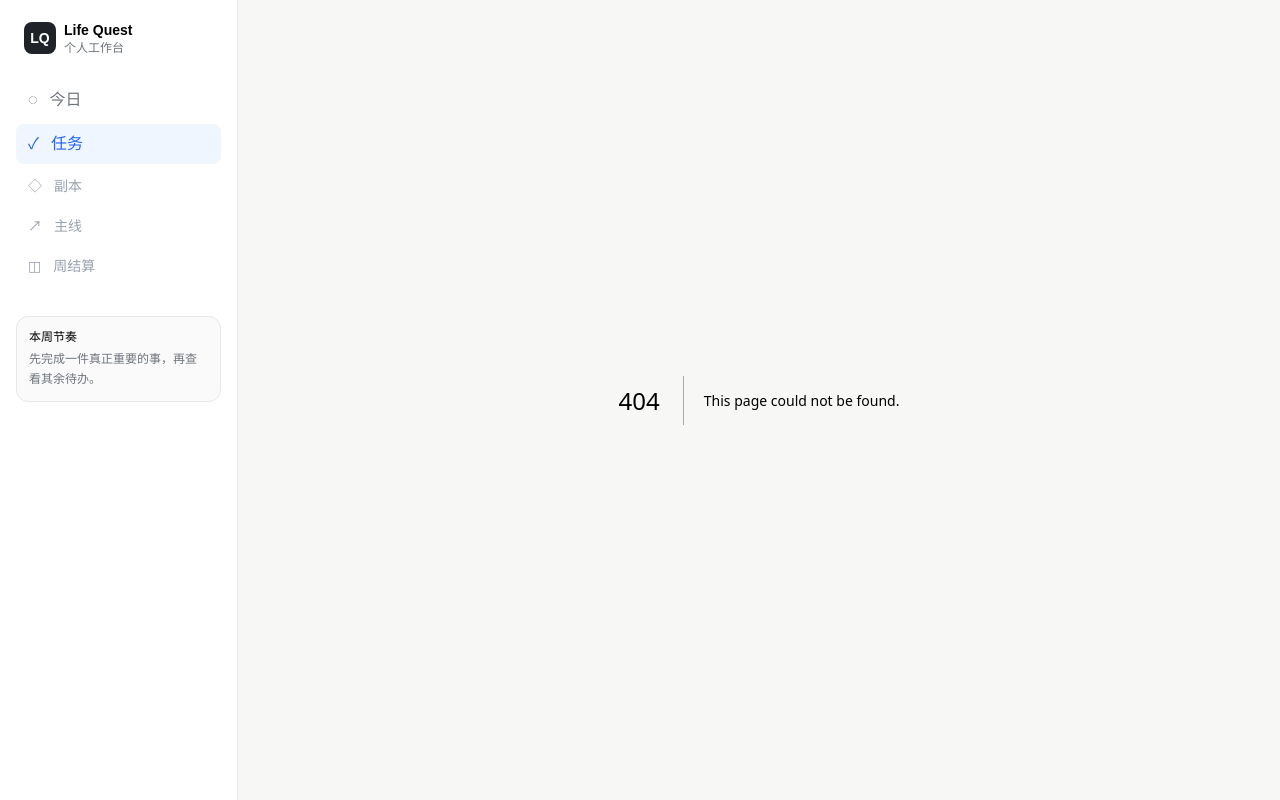
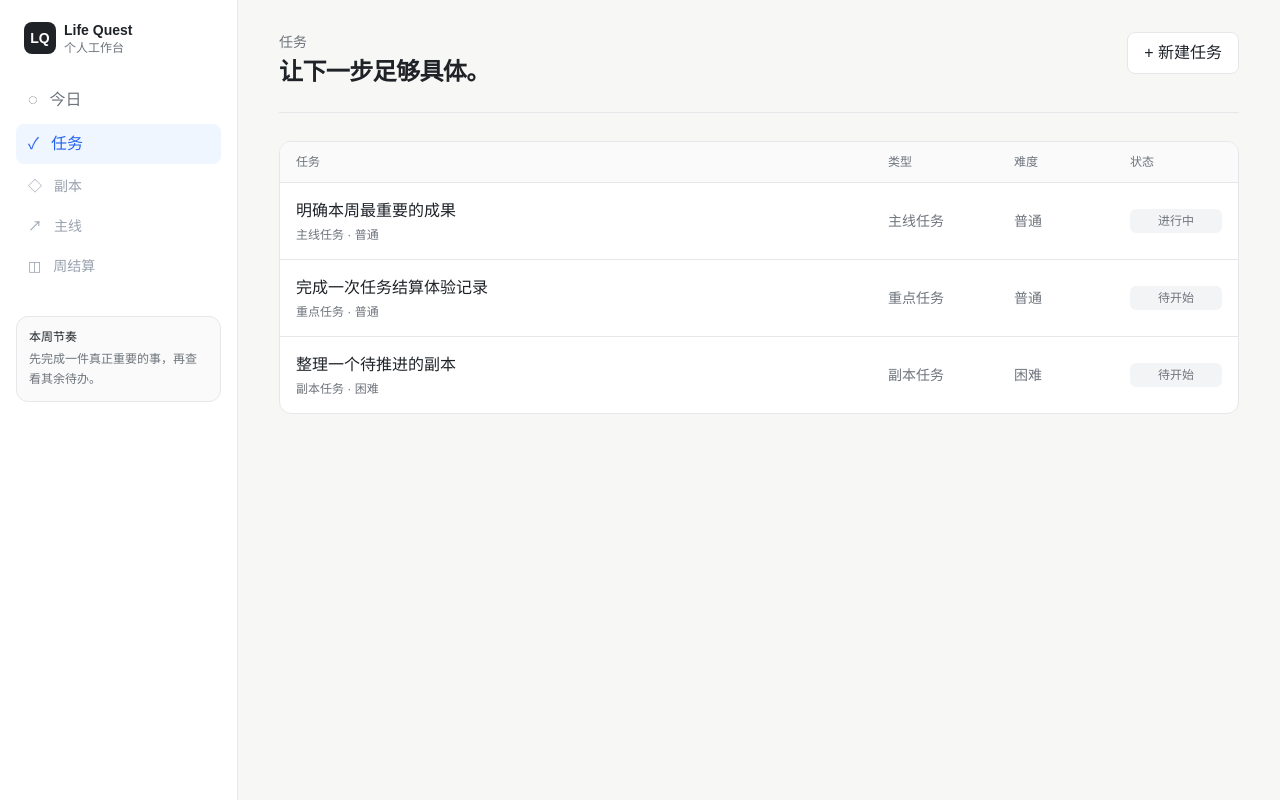
Before and after one commit to Dong-Sky/life-quest, a Next.js app: page /quests in a window 1280 px wide. Before the commit this address had no page. Built offline with nearby package versions, Linux system fonts and the light colour scheme.

Commit message:
feat: add app/quests/page.tsx

```diff
--- /dev/null
+++ b/app/quests/page.tsx
@@ -0,0 +1,33 @@
+const quests = [
+  { title: "明确本周最重要的成果", type: "主线任务", difficulty: "普通", state: "进行中" },
+  { title: "完成一次任务结算体验记录", type: "重点任务", difficulty: "普通", state: "待开始" },
+  { title: "整理一个待推进的副本", type: "副本任务", difficulty: "困难", state: "待开始" },
+];
+
+export default function QuestsPage() {
+  return (
+    <div className="mx-auto max-w-5xl px-5 py-8 sm:px-8">
+      <header className="flex flex-wrap items-start justify-between gap-4 border-b border-[var(--line)] pb-6">
+        <div>
+          <p className="text-sm text-[var(--muted)]">任务</p>
+          <h1 className="mt-1 text-2xl font-semibold tracking-tight">让下一步足够具体。</h1>
+        </div>
+        <button className="rounded-lg border border-[var(--line)] bg-white px-4 py-2 text-sm font-medium hover:bg-gray-50">+ 新建任务</button>
+      </header>
+
+      <section className="mt-7 overflow-hidden rounded-xl border border-[var(--line)] bg-white">
+        <div className="grid grid-cols-[minmax(0,1fr)_auto] gap-4 border-b border-[var(--line)] bg-[#fafafa] px-4 py-3 text-xs text-[var(--muted)] sm:grid-cols-[minmax(0,1fr)_110px_100px_92px]">
+          <span>任务</span><span className="hidden sm:block">类型</span><span className="hidden sm:block">难度</span><span>状态</span>
+        </div>
+        {quests.map((quest) => (
+          <article className="grid grid-cols-[minmax(0,1fr)_auto] items-center gap-4 border-b border-[var(--line)] px-4 py-4 last:border-b-0 sm:grid-cols-[minmax(0,1fr)_110px_100px_92px]" key={quest.title}>
+            <div><p className="font-medium">{quest.title}</p><p className="mt-1 text-xs text-[var(--muted)]">{quest.type} · {quest.difficulty}</p></div>
+            <span className="hidden text-sm text-[var(--muted)] sm:block">{quest.type}</span>
+            <span className="hidden text-sm text-[var(--muted)] sm:block">{quest.difficulty}</span>
+            <span className="rounded-md bg-gray-100 px-2 py-1 text-center text-xs text-[var(--muted)]">{quest.state}</span>
+          </article>
+        ))}
+      </section>
+    </div>
+  );
+}
```
